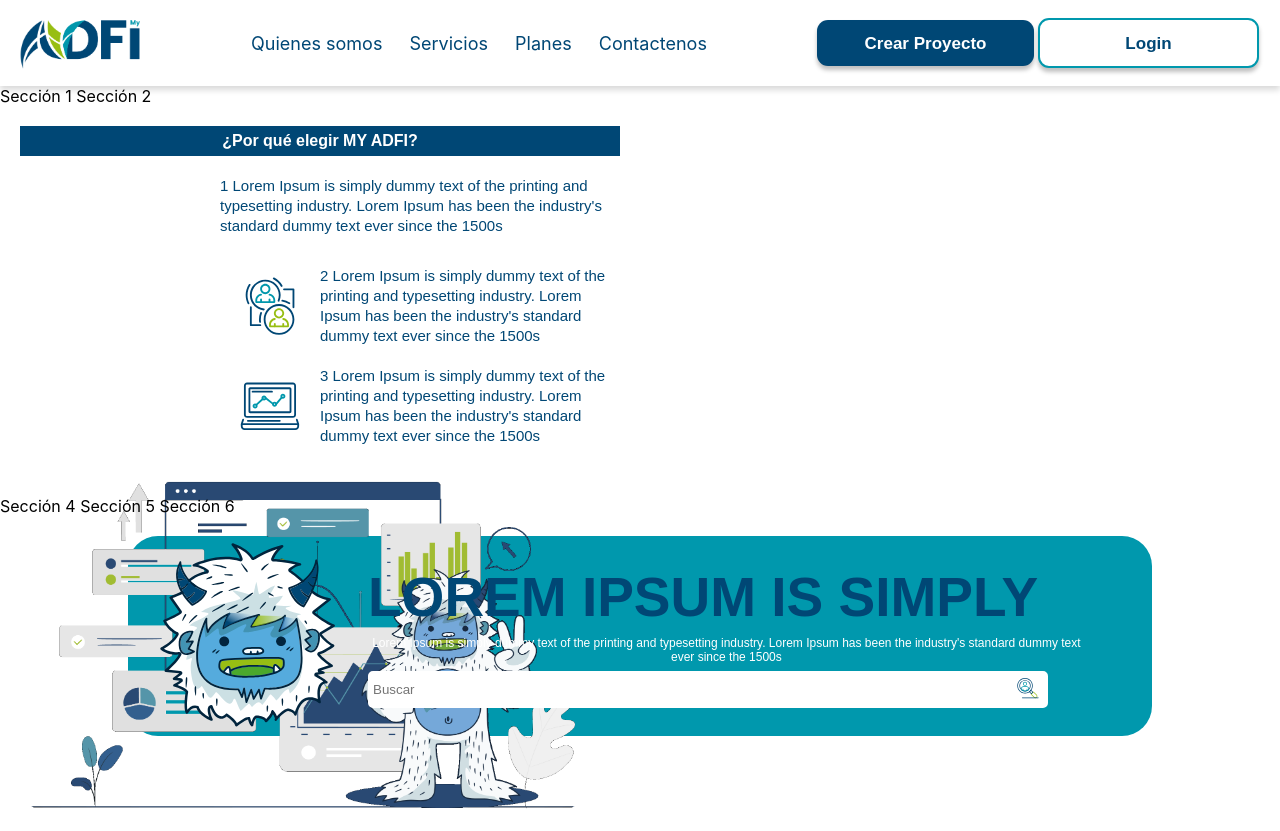
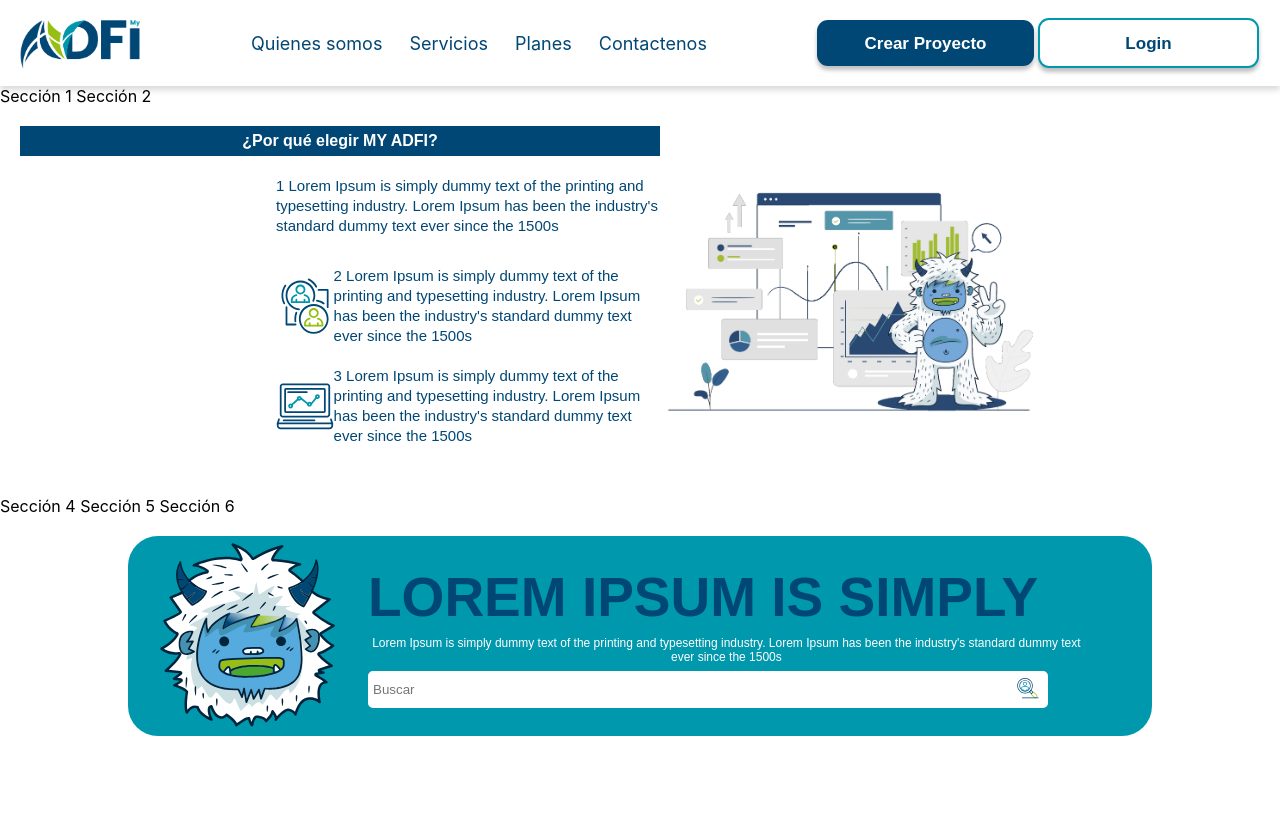
Before and after one commit to nataliarrod/my-adfi, a React (Create React App) app: page / in a window 1280 px wide. After the commit the page ends 800 px from the top, so only its background shows below. Built offline with nearby package versions, Linux system fonts and the light colour scheme.

Commit message:
justify content

```diff
--- a/src/modules/Landing/components/Benefit/index.js
+++ b/src/modules/Landing/components/Benefit/index.js
@@ -17,13 +17,13 @@ return (
             {benefitConstants.paragraph1}
           </div>
           <div className="benefit-paragraph2">
-            <div className="benefit-icon1">
+            <div className="benefit-icon2">
               <img src={icon1} alt="1-27" />
             </div>
             <div className="benefit-text2">{benefitConstants.paragraph2}</div>
           </div>
           <div className="benefit-paragraph3">
-            <div className="benefit-icon2">
+            <div className="benefit-icon3">
               <img src={icon2} alt="1-11" />
             </div>
             <div className="benefit-text3">{benefitConstants.paragraph3}</div>
--- a/src/modules/Landing/components/Benefit/style.css
+++ b/src/modules/Landing/components/Benefit/style.css
@@ -6,41 +6,46 @@
   top: 1683px;
   margin: 20px;
   font-family: 'Poppins', sans-serif;
+  display: flex;
+  flex-direction: row;
 }
 
-.benefit-title{
+.benefit-title-and-content {
+  width: 50%;
+}
+
+.benefit-title {
   display: flex;
-  justify-content:center;
   align-items: center;
-  width: 600px;
+  justify-content: center;
+  width: 100%;
   height: 30px;
-  left: -17px;
-  top: 1683px;
   background: #004775;
   color: #fff;
   font-weight: bold;
 }
 
-.benefit-container-content{
+.benefit-container-content {
   display: flex;
+  justify-content: right;
   width: 100%;
   height: 300px;
 }
 
-.benefit-paragraphs{
+.benefit-paragraphs {
   display: flex;
   flex-wrap: wrap;
-  width: 600px;
+  width: 100%;
   height: 300px;
 }
 
-.benefit-paragraph1{
+.benefit-paragraph1 {
   display: flex;
   justify-items:flex-end;
   align-items: center;
-  width: 400px;
+  width: 60%;
   height: 100px;
-  padding-left:200px;
+  padding-left:40%;
   font-size: 15px;
   line-height: 20px;
   color: #004775;
@@ -49,68 +54,66 @@
 .benefit-text2{
   display: flex;
   align-items: center;
-  width: 300px;
+  width: 80%;
   height: 100%;
   font-size: 15px;
   line-height: 20px;
   color: #004775;
 }
 
-.benefit-paragraph2{
+.benefit-paragraph2 {
   display: flex;
   flex-wrap: wrap;
   align-items: center;
-  width: 400px;
+  width: 60%;
   height: 100px;
-  padding: 0 0 0 200px;
+  padding-left:40%;
 }
 
-.benefit-text3{
+.benefit-text3 {
   display: flex;
   align-items: center;
-  width: 300px;
+  width: 80%;
   height: 100%;
   font-size: 15px;
   line-height: 20px;
   color: #004775;
 }
 
-.benefit-paragraph3{
+.benefit-paragraph3 {
   display: flex;
   flex-wrap: wrap;
   align-items: center;
-  width: 400px;
+  width: 60%;
   height: 100px;
-  padding-left:200px;
+  padding-left:40%;
 }
 
-.benefit-icon1 {
-  width: 60px;
-  height: 60px;
-  margin: 20px;
+.benefit-icon2 {
+  width: 15%;
+  height: 100%;
   display: flex;
   align-items: center;
   justify-content: center;
 }
 
-.benefit-icon2{
-  width: 60px;
-  height: 60px;
-  margin: 20px;
+.benefit-icon3 {
+  width: 15%;
+  height: 80%;
   display: flex;
   align-items: center;
   justify-content: center;
 }
 
-.benefit-statisticsMascot{
-  width: 575px;
+.benefit-statisticsMascot {
+  width: 30%;
   height: auto;
   display: flex;
   align-items: center;
   justify-content: center;
 }
 
-.benefit-statisticsMascot img{
+.benefit-statisticsMascot img {
   width: 100%;
   height: auto;
 }
```
